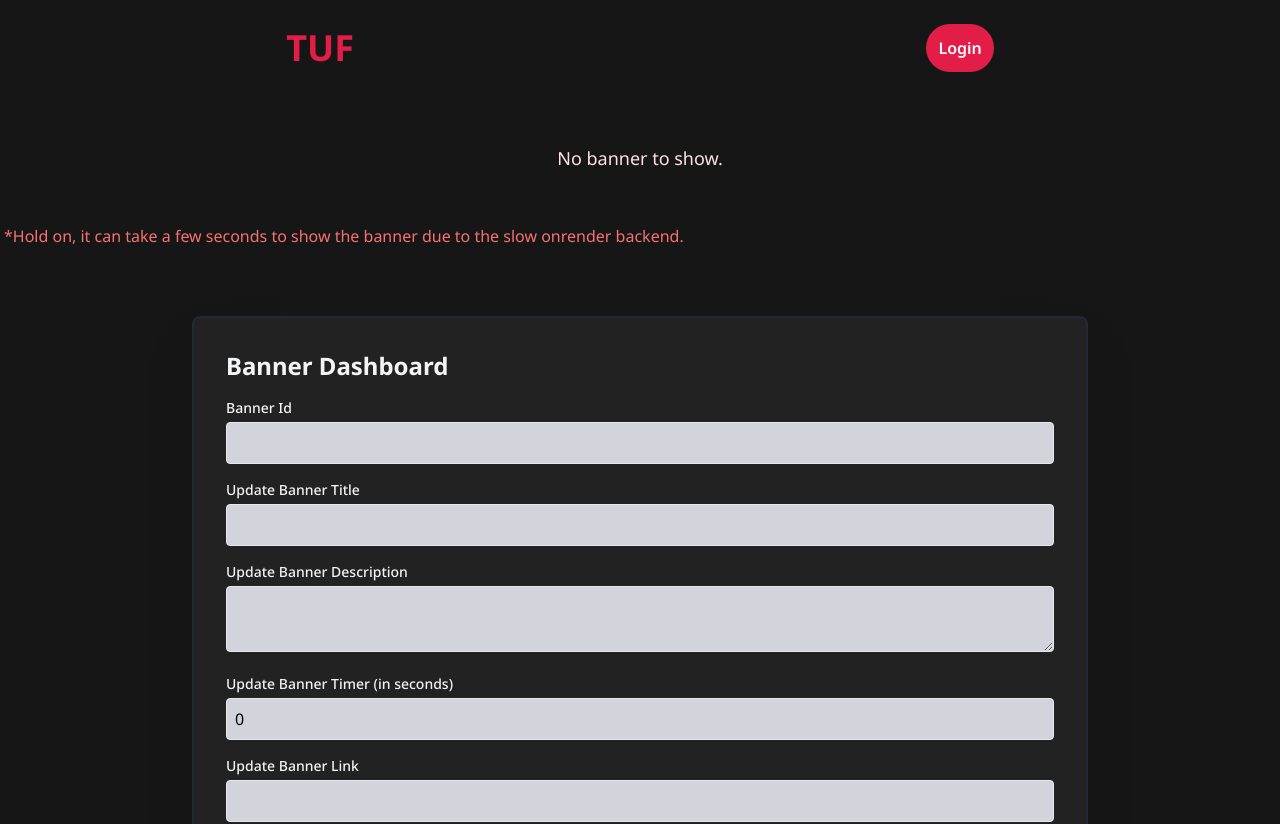
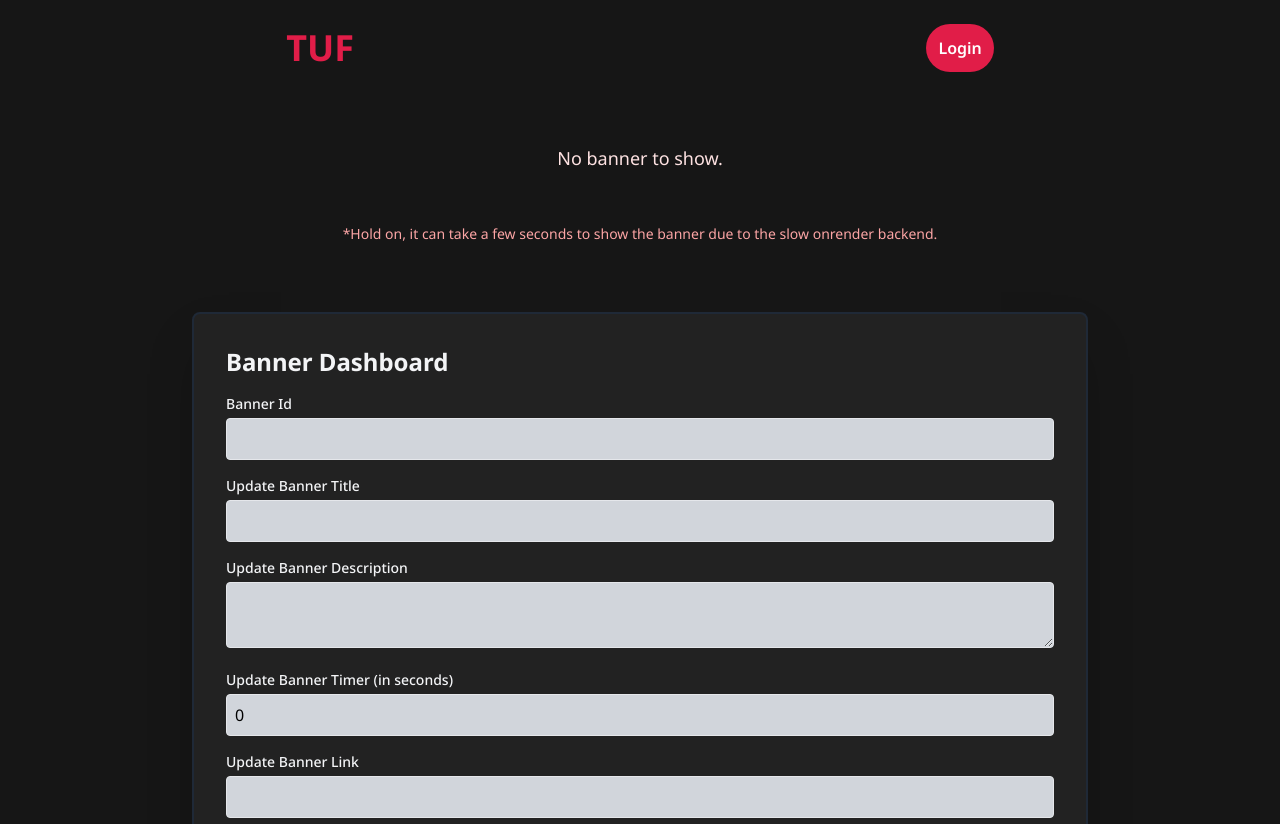
Before and after one commit to gaurav1832/BannerSPAGaurav, a React (Create React App) app in the folder frontend/: page / in a window 1280 px wide. Shown: the top 824 px of the page. Built offline with nearby package versions, Linux system fonts and the light colour scheme; no server answers.

Commit message:
Update Banner.jsx

```diff
--- a/frontend/src/Components/Banner.jsx
+++ b/frontend/src/Components/Banner.jsx
@@ -114,7 +114,7 @@ export default function Banner() {
           No banner to show.
         </p>
       )}
-      <p className="flex justify-start p-1 text-md text-red-400">
+      <p className="flex justify-center p-1 text-sm text-red-300">
          *Hold on, it can take a few seconds to show the banner due to the slow onrender backend.
         </p>
       <BannerDashboard />
```
